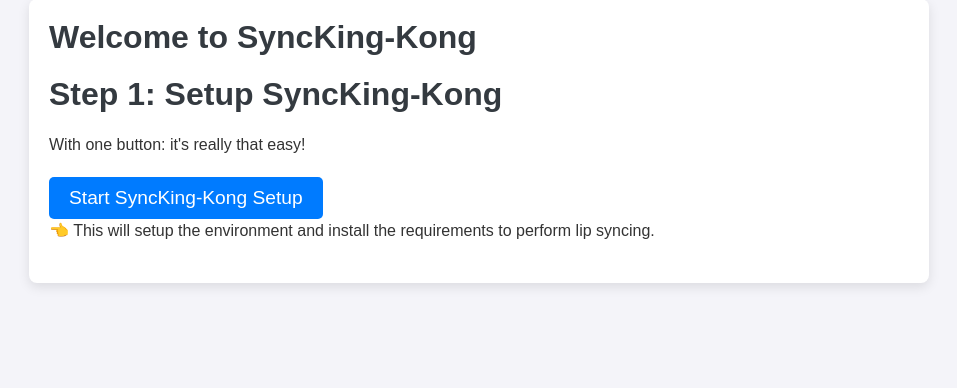
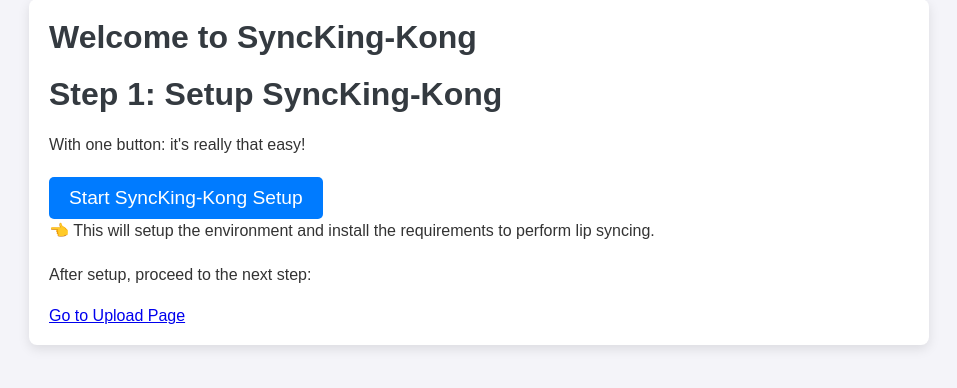
Before and after one commit to Mashood-Basharat/flask_code, a Python web app: template templates/homepage.html in a window 1280 px wide. Shown: the part 21-409 px from the top of the page, without its empty margins (161-1118 px from the left). Run offline with Jinja, Linux system fonts and the light colour scheme; the template is opened without the code that fills it, so the values that code supplies are empty.

Commit message:
altered homepage.html file

```diff
--- a/templates/homepage.html
+++ b/templates/homepage.html
@@ -6,10 +6,16 @@
 
     <h1>Step 1: Setup SyncKing-Kong</h1>
     <p>With one button: it's really that easy!</p>
+
     <form method="post" action="/">
         <button type="submit" class="btn-primary">Start SyncKing-Kong Setup</button>
     </form>
+
     <p>👈 This will setup the environment and install the requirements to perform lip syncing.</p>
+
+    <!-- Anchor link to upload.html -->
+    <p>After setup, proceed to the next step:</p>
+    <a href="{{ url_for('upload_media') }}" class="btn-secondary">Go to Upload Page</a>
 
     {% if message %}
         <div class="message">{{ message }}</div>
```
